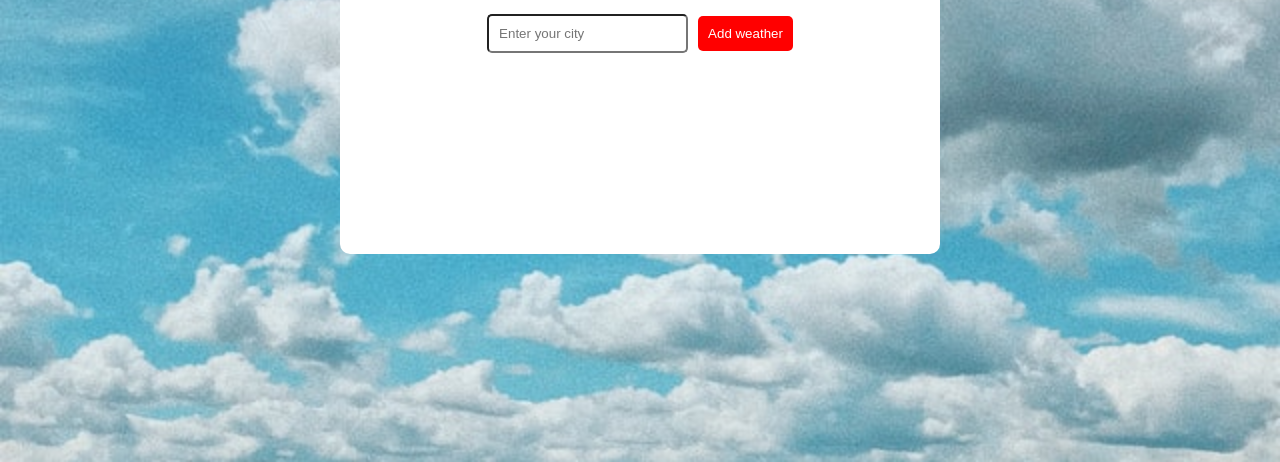
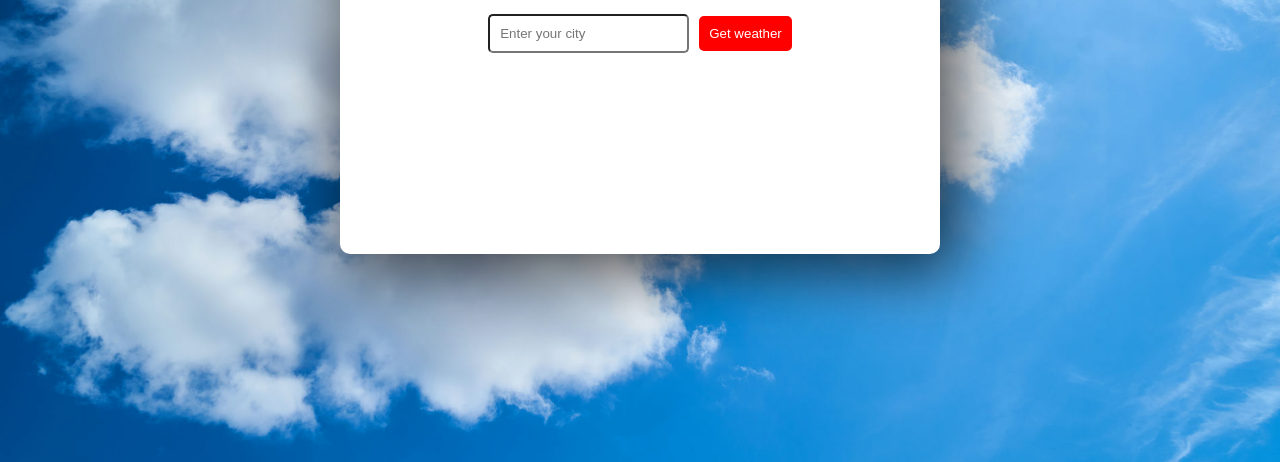
Before and after one commit to nthokiesther09/weather-App-grp-9, a plain HTML site: page HTML/index.html in a window 1280 px wide. Shown: the part 354-816 px from the top of the page. Drawn offline with Linux system fonts and the light colour scheme.

Commit message:
Update README.md

```diff
--- a/CSS/style.css
+++ b/CSS/style.css
@@ -5,6 +5,9 @@
     width: 600px;
     height: 400px;
     background-color: white;
+    box-shadow: 10px 10px 61px 11px rgba(7,1,1,0.63);
+-webkit-box-shadow: 10px 10px 61px 11px rgba(7,1,1,0.63);
+-moz-box-shadow: 10px 10px 61px 11px rgba(7,1,1,0.63);
 
 
 }
@@ -14,7 +17,7 @@ display: flex;
 align-items: center;
 justify-content: center;
 min-height: 100vh;
-background-image: url(../assets/sunny.jpg);
+background-image: url(../assets/blueSky.jpg);
 background-repeat: no-repeat;
 background-position: center center;
 background-size: cover;
--- a/HTML/index.html
+++ b/HTML/index.html
@@ -19,7 +19,7 @@
     <form class="weather">
         <input type="text"  id="cityInput"  placeholder="Enter your city" required/>
 
-        <button type="submit" id="Btn">Add weather</button>
+        <button type="submit" id="Btn">Get weather</button>
     </form>
     <div id="weatherData"></div>
 </div>
```
Also changed, not shown: README.md, assets/blueSky.jpg (added).
